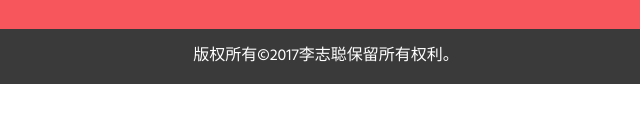
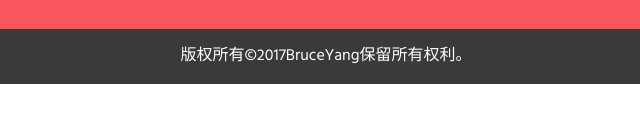
Before and after one commit to BruceYang66/maoputiyu, a plain HTML site: page travel.html in a window 1280 px wide. Shown: the part 4785-4907 px from the top of the page, 314-954 px from the left. Drawn offline with Linux system fonts and the light colour scheme; files whose address does not match are found by name.

Commit message:
Update travel.html

```diff
--- a/travel.html
+++ b/travel.html
@@ -493,7 +493,7 @@ Smartphone Compatible web template, free webdesigns for Nokia, Samsung, LG, Sony
 <div class="copyright">
     <div class="container">
         <div class="copy-main">
-            <p>版权所有©2017李志聪保留所有权利。</p>
+            <p>版权所有©2017BruceYang保留所有权利。</p>
         </div>
         <script type="text/javascript">
             $(document).ready(function () {
```
